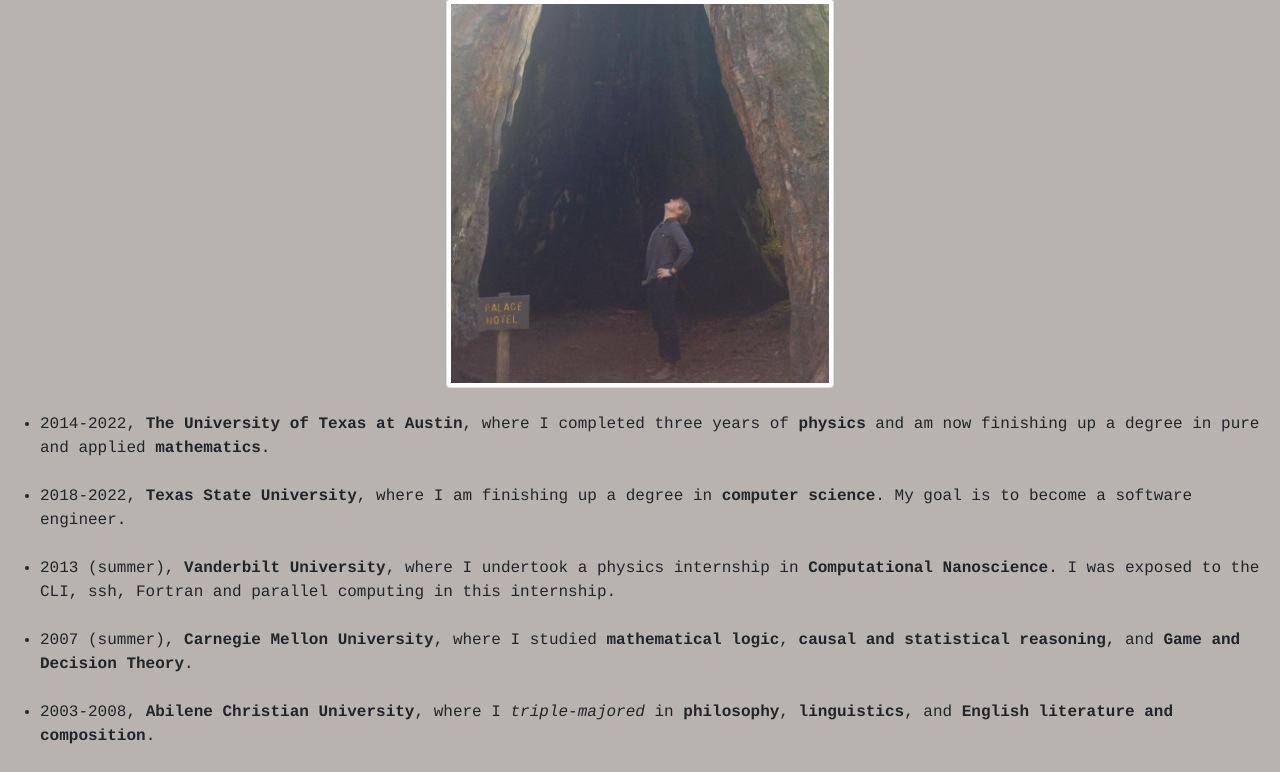
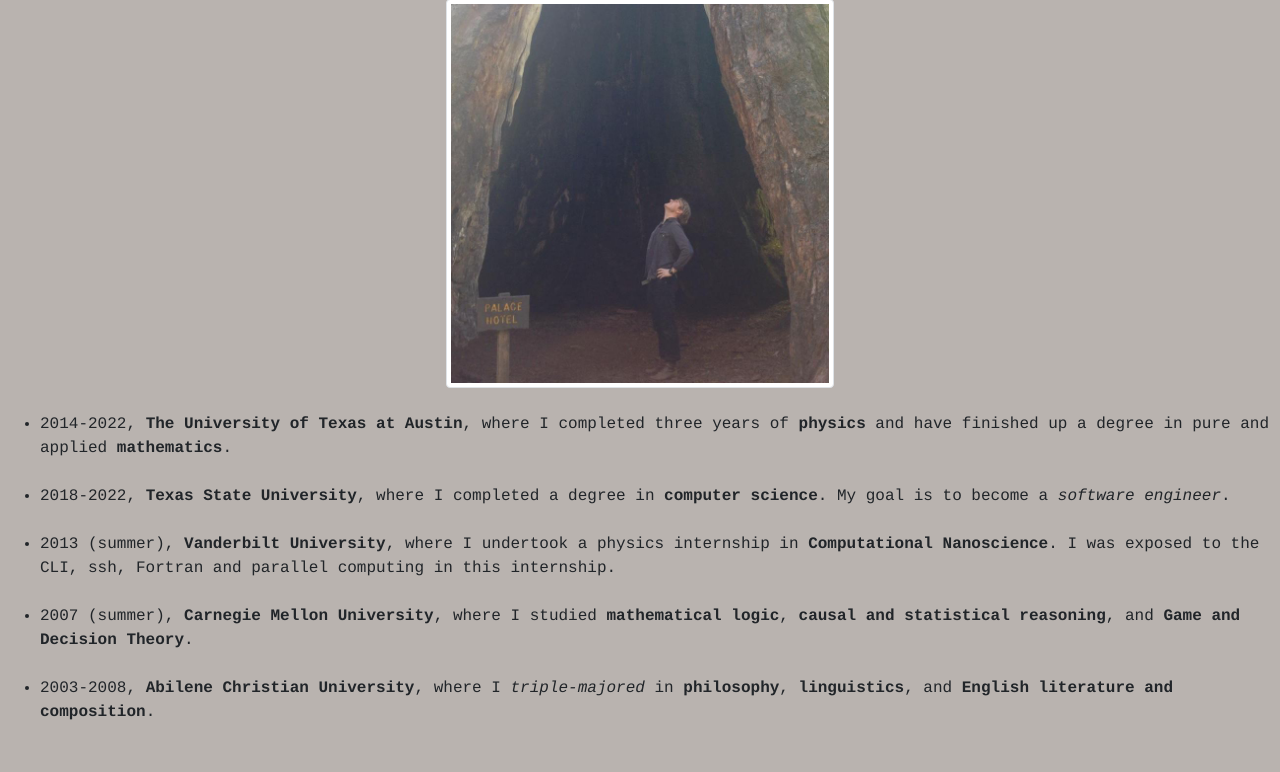
Before and after one commit to Austin-Faulkner/MyWebsite, a Flask app: page /education in a window 1280 px wide. Shown: the part 105-877 px from the top of the page. Run offline with Flask 2, Linux system fonts and the light colour scheme; some libraries are stand-ins or nearby versions.

Commit message:
updated completion of degree work in May 2022

```diff
--- a/templates/education.html
+++ b/templates/education.html
@@ -78,12 +78,12 @@
     <div style="text-align: center;">
       <div style="display: inline-block; text-align: left;">
       <ul>
-          <li> 2014-2022, <strong>The University of Texas at Austin</strong>, where I completed three years of <b>physics</b> and am now finishing
+          <li> 2014-2022, <strong>The University of Texas at Austin</strong>, where I completed three years of <b>physics</b> and have finished
               up a degree in pure and applied <b>mathematics</b>.
           </li>
           <br />
           <li>
-              2018-2022, <strong>Texas State University</strong>, where I am finishing up a degree in <b>computer science</b>. My goal is to become a software engineer.
+              2018-2022, <strong>Texas State University</strong>, where I completed a degree in <b>computer science</b>. My goal is to become a <i>software engineer</i>.
           </li>
           <br />
           <li>
```
